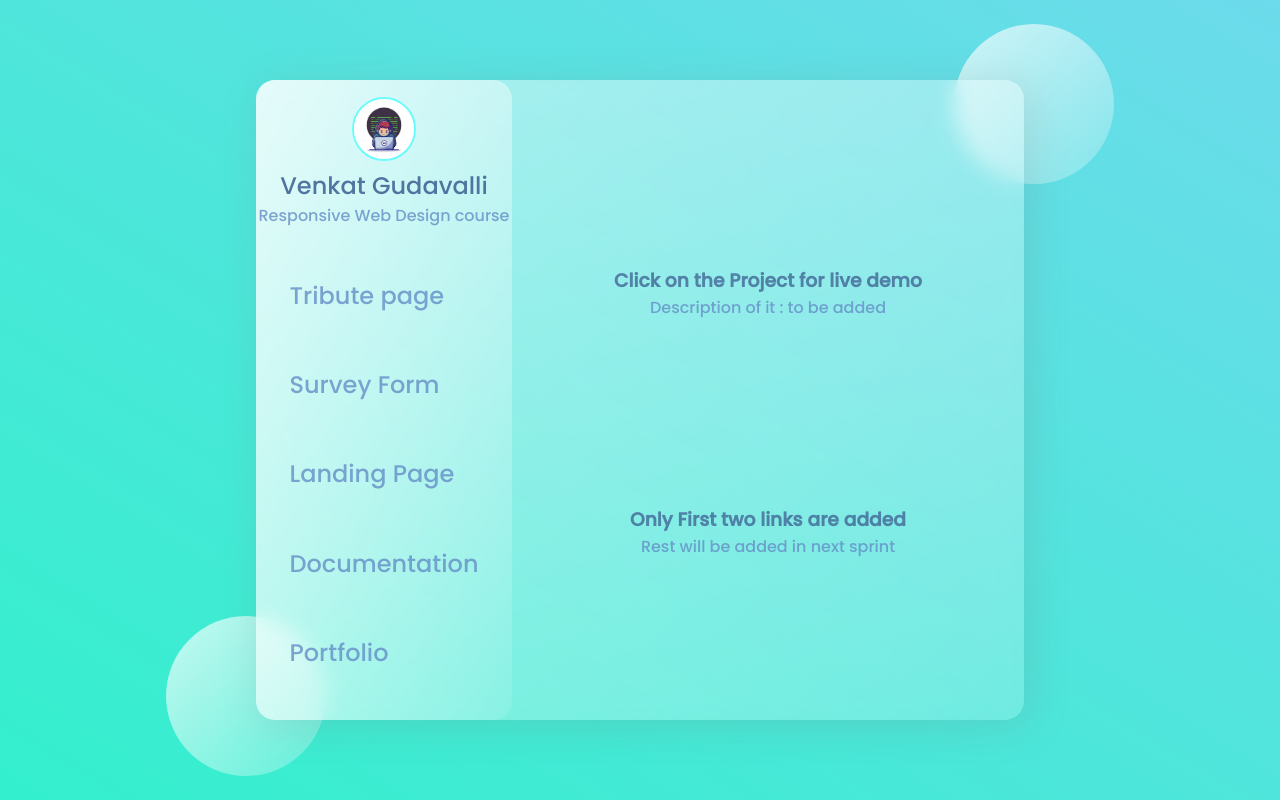
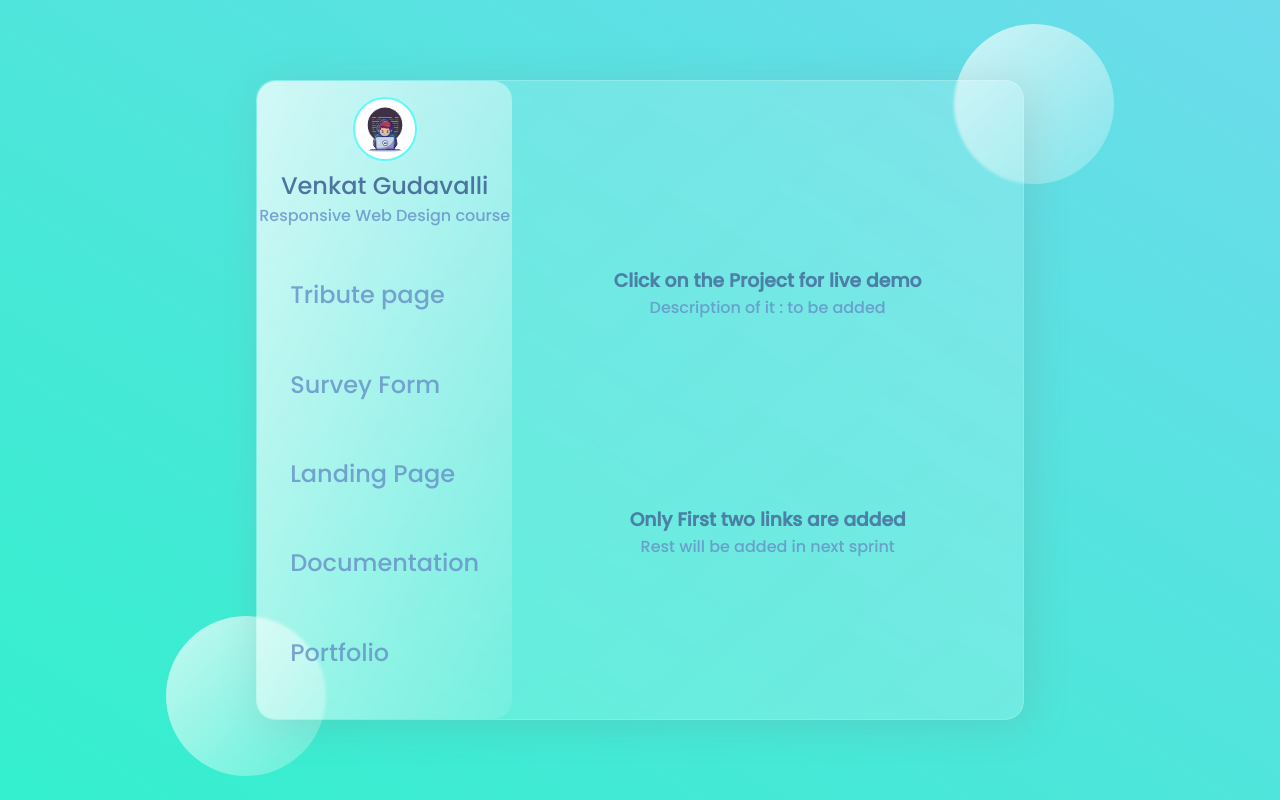
Before and after one commit to srivenkat13/FreeCodecamp, a plain HTML site: page index.html in a window 1280 px wide. Drawn offline with Linux system fonts and the light colour scheme.

Commit message:
Added code from external glassmorphism site

```diff
--- a/style.css
+++ b/style.css
@@ -49,10 +49,23 @@ main {
   border-radius: 1.2rem;
   z-index: 3;
   /*  more the value of z-index:  higher its in the plane ; */
-  backdrop-filter: blur(10px);
+  /* backdrop-filter: blur(10px); */
   /*  to get the blur effect ofcourse , the higher you go here the more intense the effect its gonna be */
   display: flex;
   box-shadow: 6px 6px 40px rgba(125, 125, 125, 0.2);
+}
+.glass {
+  background: linear-gradient(
+    to right bottom,
+    rgba(255, 255, 255, 0.15),
+    rgba(255, 255, 255, 0.2)
+  );
+  /* background: rgba(255, 255, 255, 0.15); */
+  /* box-shadow: 0 8px 32px 0 rgba(31, 38, 135, 0.37); */
+  backdrop-filter: blur(1.5px);
+  border-radius: 1.2rem;
+  -webkit-backdrop-filter: blur(1.5px);
+  border: 1px solid rgba(255, 255, 255, 0.18);
 }
 /*  styling the side circles  */
 .circle1,
```
